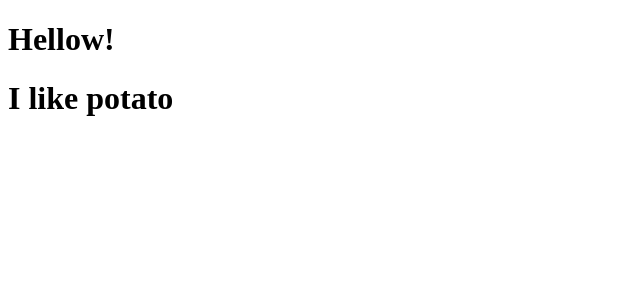
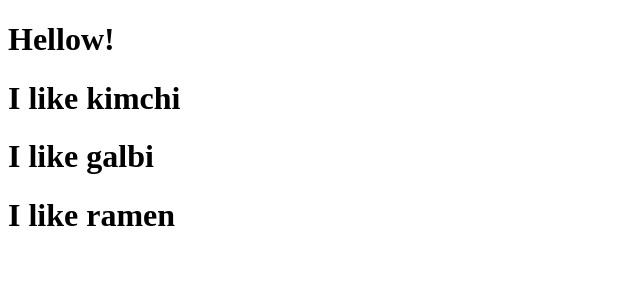
Before and after one commit to Choharim/movie_app, a React (Create React App) app: page / in a window 1280 px wide. Shown: the top 300 px of the page, without its empty margins (0-640 px from the left). Built offline with nearby package versions, Linux system fonts and the light colour scheme.

Commit message:
Add component,props

```diff
--- a/src/App.js
+++ b/src/App.js
@@ -1,14 +1,16 @@
 import React from 'react';
 
-function Potato(){
-  return (<h1>I like potato</h1>);
+function Food({fav}){
+  return (<h1>I like {fav}</h1>);
 }
 
 function App() {
   return (
     <div className="App">
     <h1>Hellow!</h1>
-    <Potato/>
+    <Food fav="kimchi"/>
+    <Food fav="galbi"/>
+    <Food fav="ramen"/>
     </div>
   );
 }
```
Also changed, not shown: 1 other file (tests, documents, lock files or other folders).
